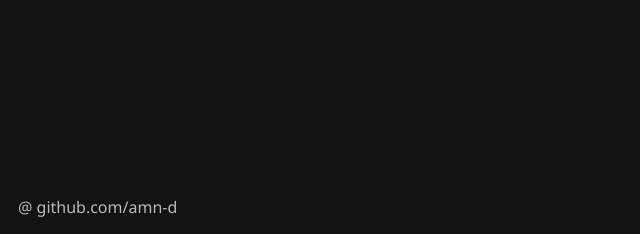
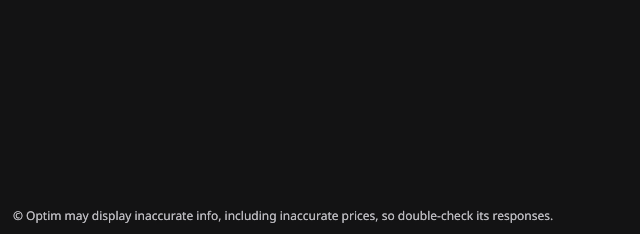
Before and after one commit to AMN-D/PRICEOPTIM, a Django app: page /price_optimization/ in a window 1280 px wide. Shown: the part 566-800 px from the top of the page, without its empty margins (0-640 px from the left). Run offline with Django 4.2, Linux system fonts and the light colour scheme.

Commit message:
completed gui for the main page
may change later

```diff
--- a/price_optimisation/files/static/style.css
+++ b/price_optimisation/files/static/style.css
@@ -105,12 +105,13 @@ a:hover, a:focus {
     border-radius: 10px;
 }
 
-footer {
-    padding-left: 10px;
+footer p {
+    padding-left: 5px;
     position: fixed;
-    bottom: 0px;
+    bottom: 10px;
     margin: 0;
     color: #bab9be;
+    font-size: 12px;
 }
 
 .card-container {
--- a/price_optimisation/files/templates/base.html
+++ b/price_optimisation/files/templates/base.html
@@ -29,8 +29,10 @@
             {% endblock %}
         </main>
     </div>
+    {% block footer %}
     <footer>
         <p>@ github.com/amn-d</p>
     </footer>
+    {% endblock %}
 </body>
 </html>
--- a/price_optimisation/files/templates/price_optimization.html
+++ b/price_optimisation/files/templates/price_optimization.html
@@ -6,23 +6,29 @@
         <h1><span class="custom-text">Custom,</span><span class="omtimizer-title"><span>P</span><span>r</span><span>i</span><span>c</span><span>e</span><span>.</span>
             </span><br>Want to improve your product pricing?</br></h1>
         {% if show_result %}
+            <div class="result">
                 <h2>Result:</h2>
                 <p>Product ID: {{ product_id }}</p>
                 <p>Category ID: {{ category_id }}</p>
                 <p>Brand: {{ brand }}</p>
                 <p>Historical Price: ${{ historical_price }}</p>
                 <p>Optimized Price: ${{ optimized_price }}</p>
+            </div>
         {% else %}
             <form class="optimize-form" method="post">
                 {% csrf_token %}
-                <input type="text" id="product_id" name="product_id" placeholder="Enter Product ID">
-                <input type="text" id="category_id" name="category_id" placeholder="Enter Category ID"><br>
-                <input type="text" id="brand" name="brand" placeholder="Enter Brand">
-                <input type="text" id="historical_price" name="historical_price" placeholder="Enter Historical Price"><br>
-
+                <input type="text" id="product_id" name="product_id" placeholder="Enter Product ID" required>
+                <input type="text" id="category_id" name="category_id" placeholder="Enter Category ID" required><br>
+                <input type="text" id="brand" name="brand" placeholder="Enter Brand" required>
+                <input type="text" id="historical_price" name="historical_price" placeholder="Enter Historical Price" required><br>
                 <button class="optimize-input" type="submit">></button>
             </form>
         {% endif %}
     </div>
 </div>
+{% block footer %}
+<footer>
+    <p>&copy; Optim may display inaccurate info, including inaccurate prices, so double-check its responses.</p>
+</footer>
 {% endblock %}
+{% endblock %}
```
Lines whose indentation alone changed are shown as unchanged.
